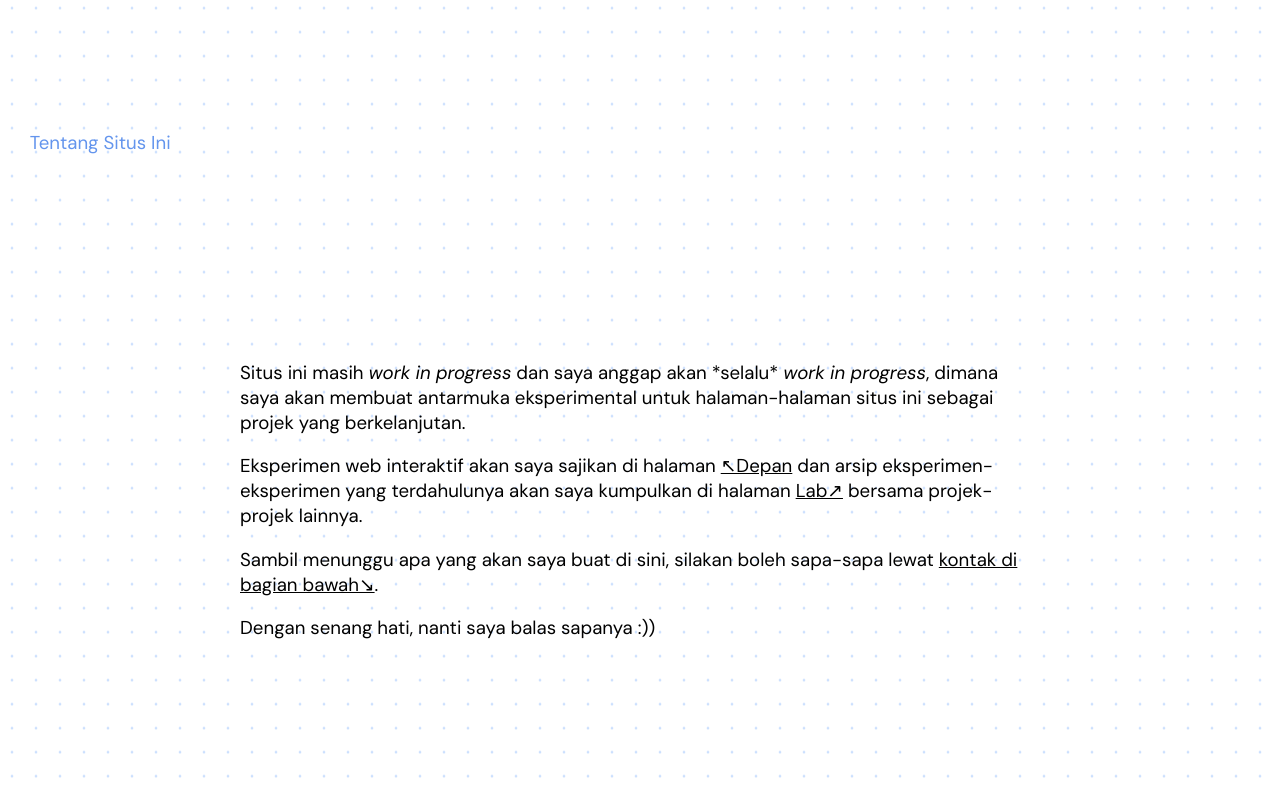
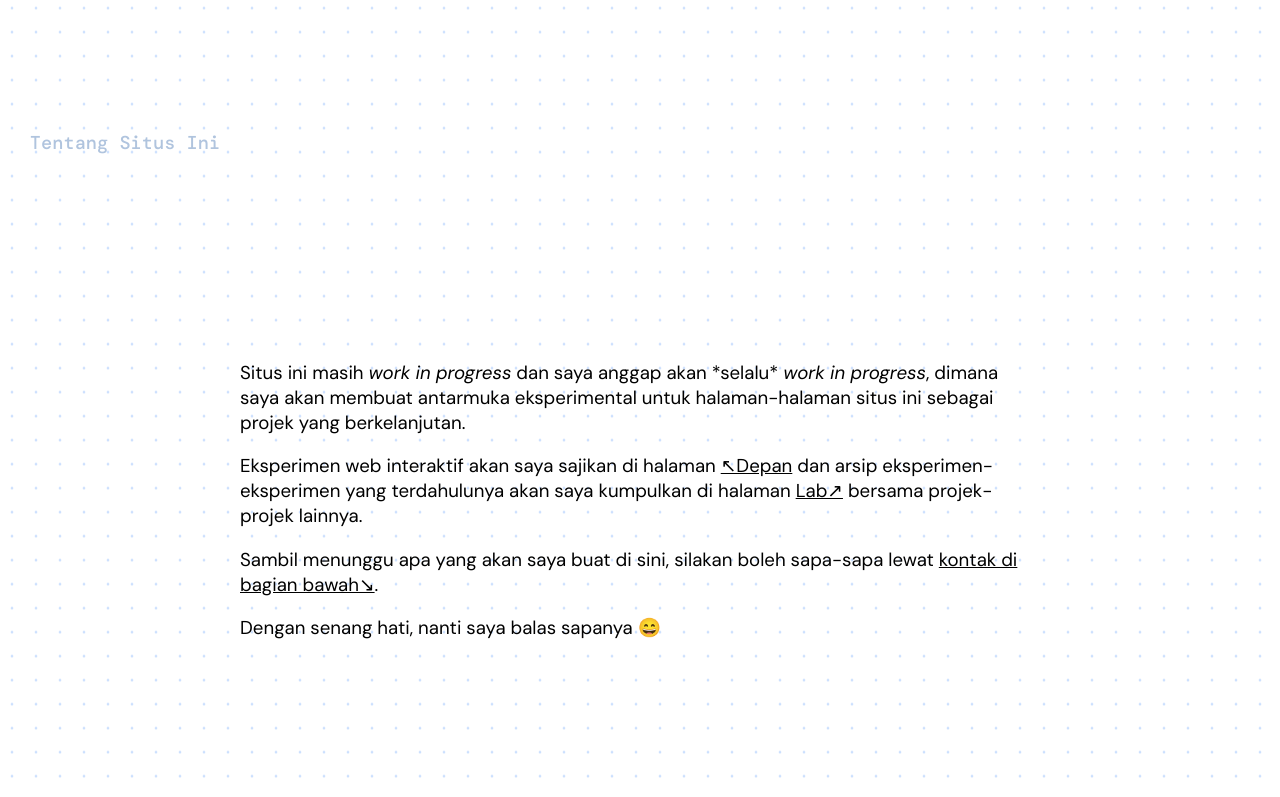
Before and after one commit to sakitkepala/sakitkepaladotdev-v0, a Next.js app: page /dika in a window 1280 px wide. Shown: the part 700-1497 px from the top of the page. Built offline with nearby package versions, Linux system fonts and the light colour scheme.

Commit message:
Housekeeping & import font mono buat "floating" heading

```diff
--- a/pages/dika.js
+++ b/pages/dika.js
@@ -14,11 +14,11 @@ const listIcon = [
     ikon: <SiLinkedin size="64" />,
   },
   { href: "https://github.com/sakitkepala", ikon: <SiGithub size="64" /> },
-  { href: "https://gitlab.com/andikapriyotama", ikon: <SiGitlab size="64" /> },
   {
     href: "https://bitbucket.org/andikapriyotama",
     ikon: <SiBitbucket size="64" />,
   },
+  { href: "https://gitlab.com/andikapriyotama", ikon: <SiGitlab size="64" /> },
 ];
 
 const propsMotionTransisi = {
@@ -123,11 +123,11 @@ export default function HalamanDika() {
                 .
               </p>
 
-              <p>Dengan senang hati, nanti saya balas sapanya {":))"}</p>
+              <p>Dengan senang hati, nanti saya balas sapanya 😄</p>
             </div>
           </div>
 
-          <div className={styles.bagianDeskripsi}>
+          <div id="dika" className={styles.bagianDeskripsi}>
             <div className={styles.wadahTulisanPendek}>Tentang Dika</div>
             <div className={styles.dalaman}>...</div>
           </div>
--- a/styles/Dika.module.scss
+++ b/styles/Dika.module.scss
@@ -4,6 +4,8 @@
 @import url("https://fonts.googleapis.com/css2?family=DM+Sans:ital,wght@0,400;0,700;1,400;1,700&display=swap");
 // Konten, alternatif
 @import url("https://fonts.googleapis.com/css2?family=Inter&display=swap");
+//
+@import url("https://fonts.googleapis.com/css2?family=DM+Mono:wght@400;500&display=swap");
 
 .logo {
   position: fixed;
@@ -48,7 +50,12 @@
     position: absolute;
     top: 1.6em;
     left: 1.6em;
-    color: cornflowerblue;
+
+    font-family: "DM Mono", monospace;
+    font-weight: 500;
+
+    // color: cornflowerblue;
+    color: lightsteelblue;
   }
 
   .bagianHai {
```
